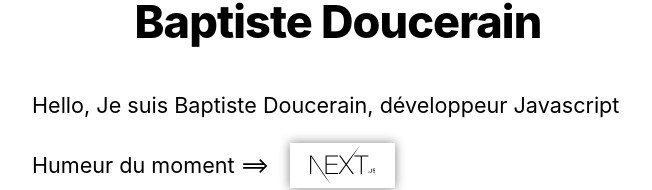
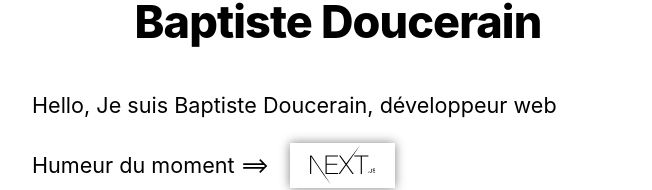
Before and after one commit to DBattou/nextjs-blog, a Next.js app: page / in a window 1280 px wide. Shown: the part 221-411 px from the top of the page, without its empty margins (302-954 px from the left). Built offline with nearby package versions, Linux system fonts and the light colour scheme.

Commit message:
Update wording

```diff
--- a/pages/index.js
+++ b/pages/index.js
@@ -14,7 +14,7 @@ export default function Home({ allPostsData }) {
         <title>{siteTitle}</title>
       </Head>
       <section className={utilStyles.headingMd}>
-        <p>Hello, Je suis Baptiste Doucerain, développeur Javascript</p>
+        <p>Hello, Je suis Baptiste Doucerain, développeur web</p>
         <p className={styles.interestContainer}>
           <p className={styles.interest}>{'Humeur du moment ==>'}</p>
           <a href="https://nextjs.org/learn" className={styles.imageContainer}>
```
